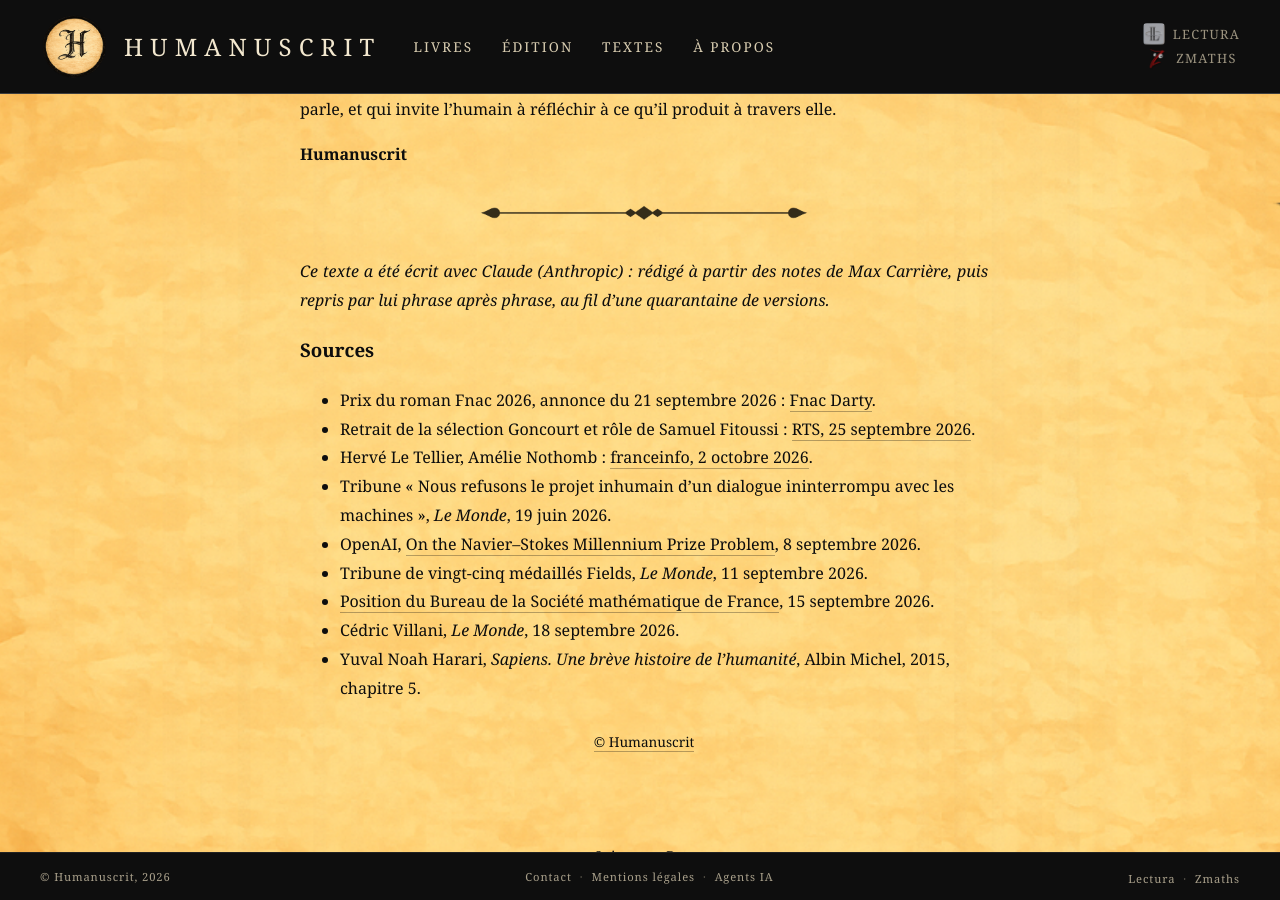
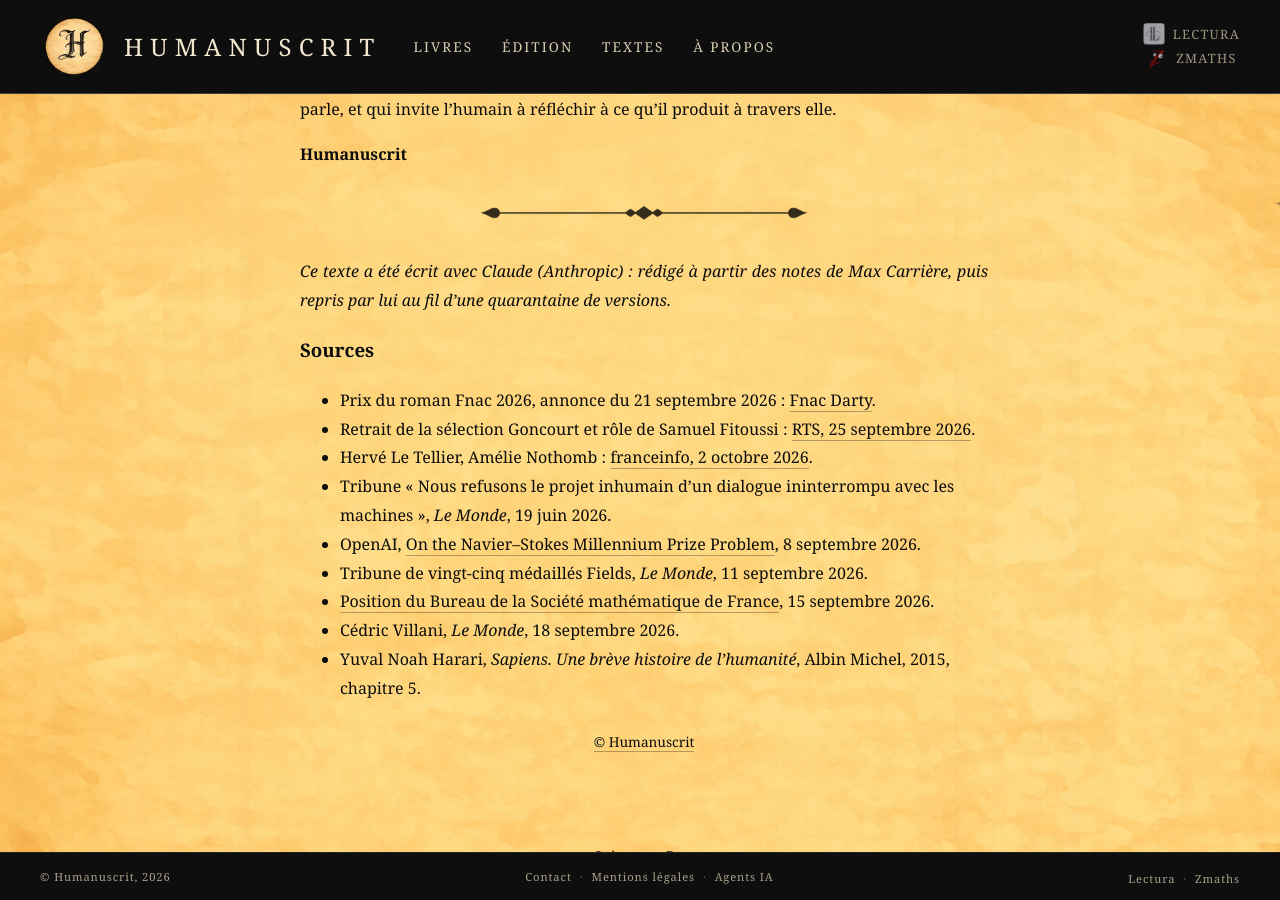
Before and after one commit to maxcarriere/humanuscrit, a Jekyll site: the page built from textes/politique-societe/a-qui-sert-l-intelligence.md, in a window 1280 px wide and 900 px high, scrolled down 3702 px. Built offline with Jekyll 4.4.1, drawn with Linux system fonts in a browser that asks for light colours.

Commit message:
À qui sert l'intelligence ? : mention de provenance allégée
Co-Authored-By: Claude Opus 5.5 <noreply@anthropic.com>

```diff
--- a/textes/politique-societe/a-qui-sert-l-intelligence.md
+++ b/textes/politique-societe/a-qui-sert-l-intelligence.md
@@ -44,7 +44,7 @@ Si la réponse est oui, le problème devient troublant : dans ce cas, c'est alor
 
 ---
 
-*Ce texte a été écrit avec Claude (Anthropic) : rédigé à partir des notes de Max Carrière, puis repris par lui phrase après phrase, au fil d'une quarantaine de versions.*
+*Ce texte a été écrit avec Claude (Anthropic) : rédigé à partir des notes de Max Carrière, puis repris par lui au fil d'une quarantaine de versions.*
 
 ### Sources
 
```
